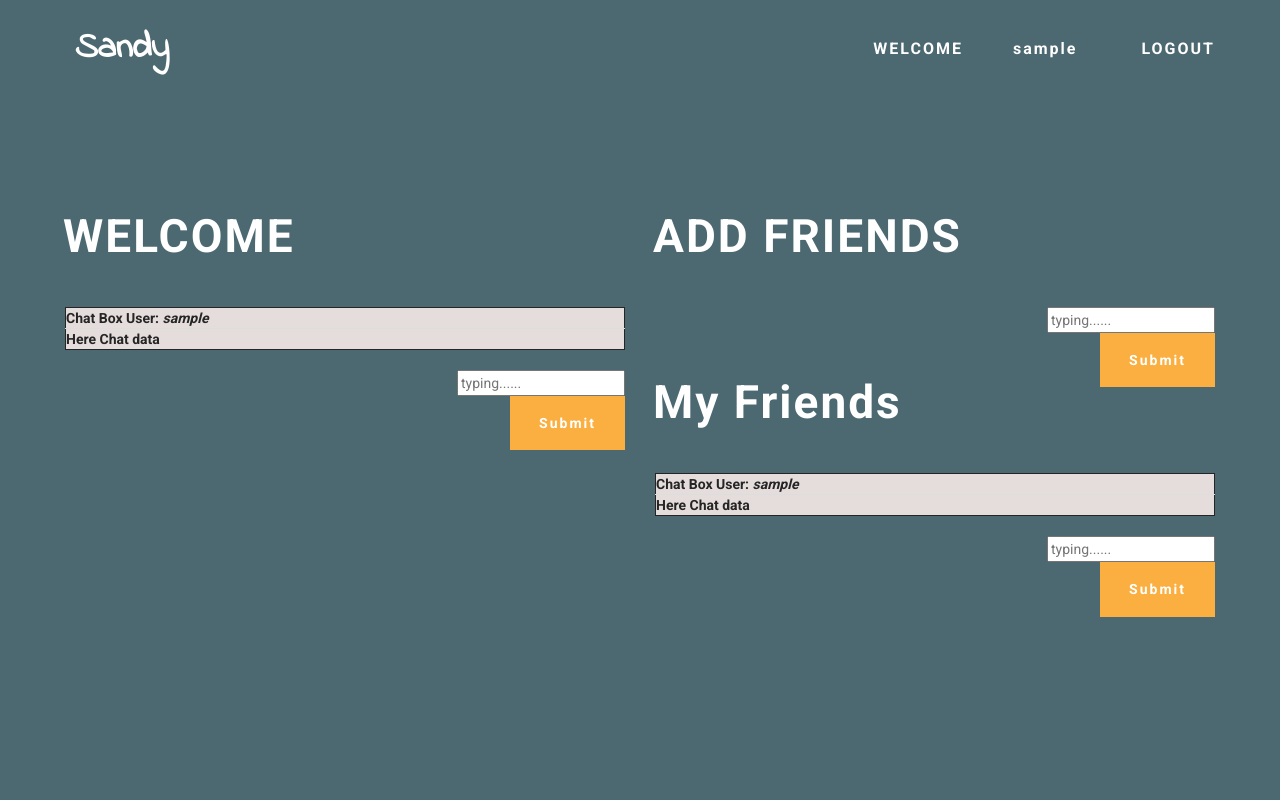
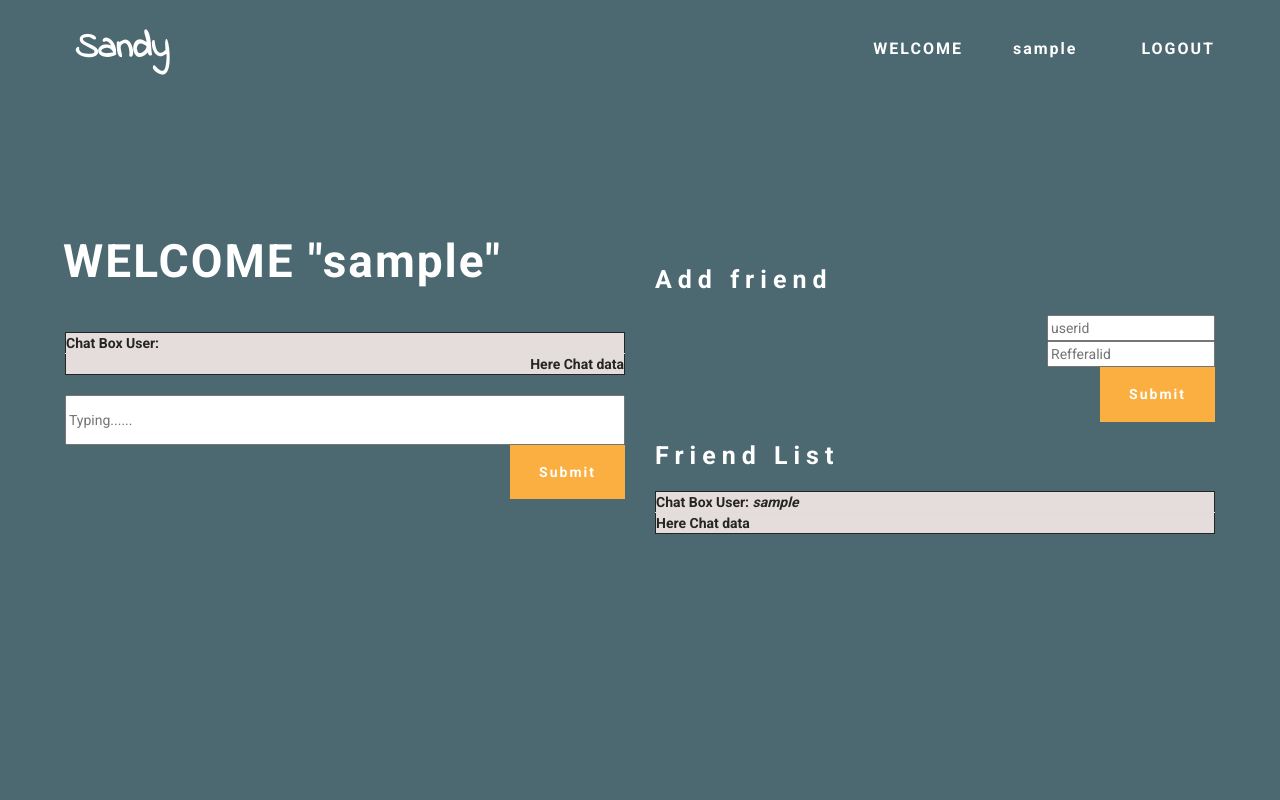
Before and after one commit to hriks/chat, a Flask app: page /logged in a window 1280 px wide. Run offline with Flask 2, Linux system fonts and the light colour scheme; the visitor is signed in with stand-in values (Sample User, id 1); some libraries are stand-ins or nearby versions.

Commit message:
initial commit

```diff
--- a/templates/logged.html
+++ b/templates/logged.html
@@ -52,7 +52,50 @@
             <div class="mbr-box mbr-box--stretched"><div class="mbr-box__magnet mbr-box__magnet--center-left">
                 <div class="row"><div class=" col-sm-6 col-sm-offset-0">
                     <div class="mbr-hero animated fadeInUp">
-                        <h1 class="mbr-hero__text">WELCOME&nbsp;</h1>
+                        <h1 class="mbr-hero__text">WELCOME&nbsp;"{{session['name']}}"</h1>
+                        <p class="mbr-hero__subtext"></p>
+                    </div>
+                    <div class="mbr-buttons btn-inverse mbr-buttons--right">
+
+<table class="table" style="border-style:outset; border-width:1px; border-collapse:collapse; padding-left:4px; padding-right:1px; padding-top:1px; padding-bottom:1px; background-color : #E5DDDB;">
+<thead>
+<tr style="text-align: center;font-size: 14px; ">
+    <th style="border-style: solid; border-width: 1px; padding: 0">
+  <strong>Chat Box User: </strong></font></th>
+  </tr>
+</thead>
+<tbody>
+    <td bordercolor="#000000" style="border-style: solid; border-width: 1px; padding: 0">
+  <b>Here Chat data
+  </b>
+ </tr>
+</tbody>
+</table>
+<form action="send" >
+                    <input type="text" name="chat" id="chat" placeholder="Typing......" style="height: 50px; width: 560px"><br>
+                    <input type="submit" name="Send" class="mbr-buttons__btn btn btn-lg btn-warning animated fadeInUp delay">
+                    </form>
+
+                    </div>
+                </div>
+                    <div class=" col-sm-6 col-sm-offset-0">
+                    <div class="mbr-hero animated fadeInUp">
+                        <h2 style="text-align: left;">Add friend&nbsp;</h2>
+                        <p class="mbr-hero__subtext"></p>
+                    </div>
+                    <div class="mbr-buttons btn-inverse mbr-buttons--right">
+                    <form action="send" >
+                    <input type="text" name="userid" id="chat" placeholder="userid"><br>
+                    <input type="text" name="Refferalid" id="chat" placeholder="Refferalid"><br>
+                    <input type="submit" name="Send" class="mbr-buttons__btn btn btn-lg btn-warning animated fadeInUp delay">
+                    </form>
+
+                    </div>
+                </div>
+
+<div class=" col-sm-6 col-sm-offset-0">
+                    <div class="mbr-hero animated fadeInUp">
+                        <h2>Friend List&nbsp;</h2>
                         <p class="mbr-hero__subtext"></p>
                     </div>
 
@@ -66,7 +109,7 @@
 <tbody>
     <td bordercolor="#000000" style="border-style: solid; border-width: 1px; padding: 0">
   <b>Here Chat data
-  </b>
+  </b></td>
 
 
 </tr>
@@ -74,60 +117,9 @@
 </table>
 
 
-                    <div class="mbr-buttons btn-inverse mbr-buttons--right">
-                    <form action="send" >
-                    <input type="text" name="chat" id="chat" placeholder="typing......"><br>
-                    <input type="submit" name="Send" class="mbr-buttons__btn btn btn-lg btn-warning animated fadeInUp delay">
-                    </form>
 
-                    </div>
-                </div>
-<div class=" col-sm-6 col-sm-offset-0">
-                    <div class="mbr-hero animated fadeInUp">
-                        <h1 class="mbr-hero__text">ADD FRIENDS&nbsp;</h1>
-                        <p class="mbr-hero__subtext"></p>
-                    </div>
-                    <div class="mbr-buttons btn-inverse mbr-buttons--right">
-                    <form action="send" >
-                    <input type="text" name="chat" id="chat" placeholder="typing......"><br>
-                    <input type="submit" name="Send" class="mbr-buttons__btn btn btn-lg btn-warning animated fadeInUp delay">
-                    </form>
-
-                    </div>
-                </div>
-
-<div class=" col-sm-6 col-sm-offset-0">
-                    <div class="mbr-hero animated fadeInUp">
-                        <h1 class="mbr-hero__text">My Friends&nbsp;</h1>
-                        <p class="mbr-hero__subtext"></p>
-                    </div>
-
-<table class="table" style="border-style:outset; border-width:1px; border-collapse:collapse; padding-left:4px; padding-right:1px; padding-top:1px; padding-bottom:1px; background-color : #E5DDDB;">
-<thead>
-<tr style="text-align: center;font-size: 14px; ">
-    <th style="border-style: solid; border-width: 1px; padding: 0">
-  <strong>Chat Box User: <em><b>{{session['name']}}</b></em></strong></font></th>
-  </tr>
-</thead>
-<tbody>
-    <td bordercolor="#000000" style="border-style: solid; border-width: 1px; padding: 0">
-  <b>Here Chat data
-  </b>
-
-
-</tr>
-</tbody>
-</table>
-
-
-                    <div class="mbr-buttons btn-inverse mbr-buttons--right">
-                    <form action="send" >
-                    <input type="text" name="chat" id="chat" placeholder="typing......"><br>
-                    <input type="submit" name="Send" class="mbr-buttons__btn btn btn-lg btn-warning animated fadeInUp delay">
-                    </form>
-
-                    </div>
-                </div>
+</div>
+</div>
 
 
                 </div>
```
